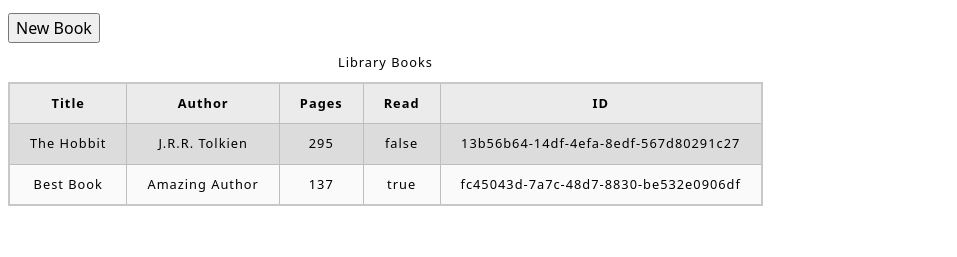
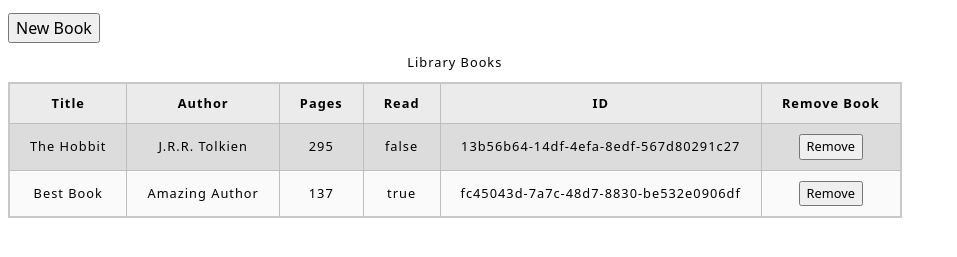
Before and after one commit to sdas-137/library, a plain HTML site: page index.html in a window 1280 px wide. Shown: the part 67-324 px from the top of the page, without its empty margins (0-957 px from the left). Drawn offline with Linux system fonts and the light colour scheme.

Commit message:
Add ability to remove books

```diff
--- a/index.html
+++ b/index.html
@@ -49,6 +49,7 @@
                 <th scope="col">Pages</th>
                 <th scope="col">Read</th>
                 <th scope="col">ID</th>
+                <th scope="col">Remove Book</th>
             </tr>
         </thead>
         <tbody>
--- a/script.js
+++ b/script.js
@@ -42,6 +42,25 @@ function updateTable() {
             cell.textContent = book[property];
             row.appendChild(cell);
         }
+
+        const removeCell = document.createElement("td"); // Add remove button
+        const removeButton = document.createElement("button");
+        removeButton.classList.add("remove");
+        removeButton.setAttribute("data-id", book.id);
+        removeButton.textContent = "Remove";
+        removeButton.addEventListener("click", () => {
+            for (let i = 0; i < myLibrary.length; i++) {
+                if (myLibrary[i].id === removeButton.dataset.id) {
+                    myLibrary.splice(i, 1);
+                    break;
+                }
+            }
+            updateTable();
+        });
+
+        removeCell.appendChild(removeButton);
+        row.appendChild(removeCell);
+
         tableBody.appendChild(row);
     }
     table.appendChild(tableBody);
```
